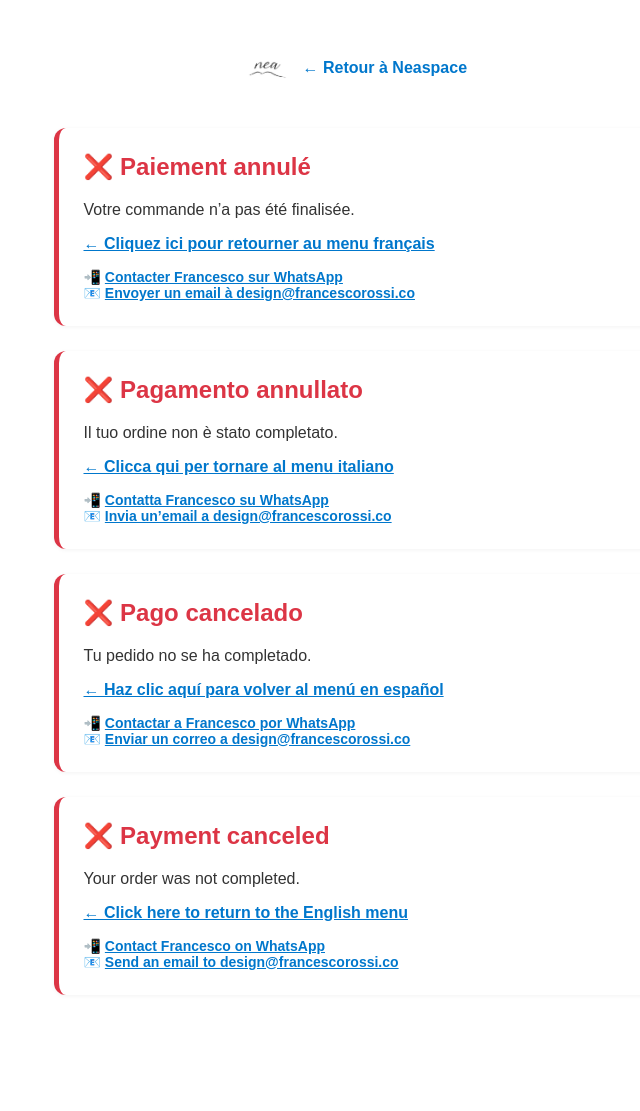
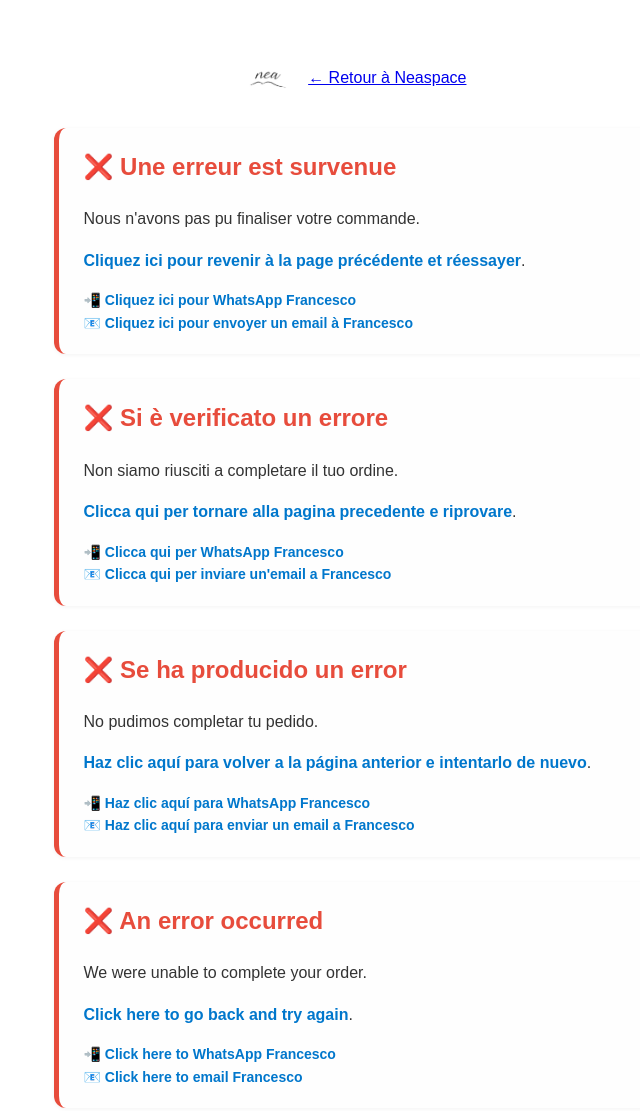
Before and after one commit to neadesign/Zielinska, a website: page cancel.html in a window 1280 px wide. Shown: the whole page, without its empty margins (284-924 px from the left). Before the commit the page ends 1068 px from the top, so only its background shows below. Drawn offline with Linux system fonts and the light colour scheme.

Commit message:
cancel.html

```diff
--- a/cancel.html
+++ b/cancel.html
@@ -2,38 +2,31 @@
 <html lang="fr">
 <head>
   <meta charset="UTF-8">
-  <title>Paiement annulé / Pagamento annullato / Pago cancelado / Payment canceled</title>
-  <link rel="icon" href="https://raw.githubusercontent.com/neadesign/Zielinska/refs/heads/main/favicon.png">
+  <title>Erreur de commande / Order Error</title>
+  <link rel="shortcut icon" href="https://raw.githubusercontent.com/neadesign/Zielinska/refs/heads/main/favicon.png">
   <style>
     body {
       font-family: Arial, sans-serif;
       background-color: #ffffff;
       text-align: center;
-      padding: 40px 20px;
+      padding: 50px;
+      line-height: 1.6;
       color: #333;
     }
     .header {
       display: flex;
+      justify-content: center;
       align-items: center;
-      justify-content: center;
-      gap: 15px;
-      margin-bottom: 40px;
+      gap: 20px;
+      margin-bottom: 30px;
     }
     .header img {
       height: 40px;
     }
-    .header a {
-      font-weight: bold;
-      color: #0077cc;
-      text-decoration: none;
-    }
-    .header a:hover {
-      text-decoration: underline;
-    }
     .lang-section {
-      background: #fff;
-      border-left: 5px solid #dc3545;
-      padding: 25px;
+      background: #fefefe;
+      border-left: 5px solid #e74c3c;
+      padding: 20px 25px;
       margin: 25px auto;
       max-width: 550px;
       border-radius: 12px;
@@ -42,71 +35,67 @@
     }
     .lang-section h2 {
       margin-top: 0;
-      color: #dc3545;
+      color: #e74c3c;
       font-weight: 600;
     }
     .lang-section a {
       color: #0077cc;
+      font-weight: bold;
+      text-decoration: none;
+    }
+    .lang-section a:hover {
       text-decoration: underline;
-      font-weight: bold;
     }
     .contact {
       margin-top: 15px;
       font-size: 14px;
-      color: #444;
-    }
-    .contact a {
-      color: #0077cc;
-      text-decoration: underline;
     }
   </style>
 </head>
 <body>
-
   <div class="header">
-    <img src="https://raw.githubusercontent.com/neadesign/Zielinska/refs/heads/main/favicon.png" alt="NEA logo">
+    <img src="https://raw.githubusercontent.com/neadesign/Zielinska/refs/heads/main/favicon.png" alt="Nea logo">
     <a href="https://neaspace.myweb.smoobu.com/">← Retour à Neaspace</a>
   </div>
 
   <div class="lang-section" lang="fr">
-    <h2>❌ Paiement annulé</h2>
-    <p>Votre commande n’a pas été finalisée.</p>
-    <p><a href="https://neadesign.github.io/Zielinska/index-fr.html">← Cliquez ici pour retourner au menu français</a></p>
+    <h2>❌ Une erreur est survenue</h2>
+    <p>Nous n'avons pas pu finaliser votre commande.</p>
+    <p><a href="https://neadesign.github.io/Zielinska/index-fr.html">Cliquez ici pour revenir à la page précédente et réessayer</a>.</p>
     <div class="contact">
-      📲 <a href="https://wa.me/393283887637" target="_blank">Contacter Francesco sur WhatsApp</a><br>
-      📧 <a href="mailto:design@francescorossi.co">Envoyer un email à design@francescorossi.co</a>
+      📲 <a href="https://wa.me/393283887637" target="_blank">Cliquez ici pour WhatsApp Francesco</a><br>
+      📧 <a href="mailto:design@francescorossi.co">Cliquez ici pour envoyer un email à Francesco</a>
     </div>
   </div>
 
   <div class="lang-section" lang="it">
-    <h2>❌ Pagamento annullato</h2>
-    <p>Il tuo ordine non è stato completato.</p>
-    <p><a href="https://neadesign.github.io/Zielinska/index-it.html">← Clicca qui per tornare al menu italiano</a></p>
+    <h2>❌ Si è verificato un errore</h2>
+    <p>Non siamo riusciti a completare il tuo ordine.</p>
+    <p><a href="https://neadesign.github.io/Zielinska/index-it.html">Clicca qui per tornare alla pagina precedente e riprovare</a>.</p>
     <div class="contact">
-      📲 <a href="https://wa.me/393283887637" target="_blank">Contatta Francesco su WhatsApp</a><br>
-      📧 <a href="mailto:design@francescorossi.co">Invia un’email a design@francescorossi.co</a>
+      📲 <a href="https://wa.me/393283887637" target="_blank">Clicca qui per WhatsApp Francesco</a><br>
+      📧 <a href="mailto:design@francescorossi.co">Clicca qui per inviare un'email a Francesco</a>
     </div>
   </div>
 
   <div class="lang-section" lang="es">
-    <h2>❌ Pago cancelado</h2>
-    <p>Tu pedido no se ha completado.</p>
-    <p><a href="https://neadesign.github.io/Zielinska/index-es.html">← Haz clic aquí para volver al menú en español</a></p>
+    <h2>❌ Se ha producido un error</h2>
+    <p>No pudimos completar tu pedido.</p>
+    <p><a href="https://neadesign.github.io/Zielinska/index-es.html">Haz clic aquí para volver a la página anterior e intentarlo de nuevo</a>.</p>
     <div class="contact">
-      📲 <a href="https://wa.me/393283887637" target="_blank">Contactar a Francesco por WhatsApp</a><br>
-      📧 <a href="mailto:design@francescorossi.co">Enviar un correo a design@francescorossi.co</a>
+      📲 <a href="https://wa.me/393283887637" target="_blank">Haz clic aquí para WhatsApp Francesco</a><br>
+      📧 <a href="mailto:design@francescorossi.co">Haz clic aquí para enviar un email a Francesco</a>
     </div>
   </div>
 
   <div class="lang-section" lang="en">
-    <h2>❌ Payment canceled</h2>
-    <p>Your order was not completed.</p>
-    <p><a href="https://neadesign.github.io/Zielinska/index-en.html">← Click here to return to the English menu</a></p>
+    <h2>❌ An error occurred</h2>
+    <p>We were unable to complete your order.</p>
+    <p><a href="https://neadesign.github.io/Zielinska/index-en.html">Click here to go back and try again</a>.</p>
     <div class="contact">
-      📲 <a href="https://wa.me/393283887637" target="_blank">Contact Francesco on WhatsApp</a><br>
-      📧 <a href="mailto:design@francescorossi.co">Send an email to design@francescorossi.co</a>
+      📲 <a href="https://wa.me/393283887637" target="_blank">Click here to WhatsApp Francesco</a><br>
+      📧 <a href="mailto:design@francescorossi.co">Click here to email Francesco</a>
     </div>
   </div>
-
 </body>
 </html>
```
